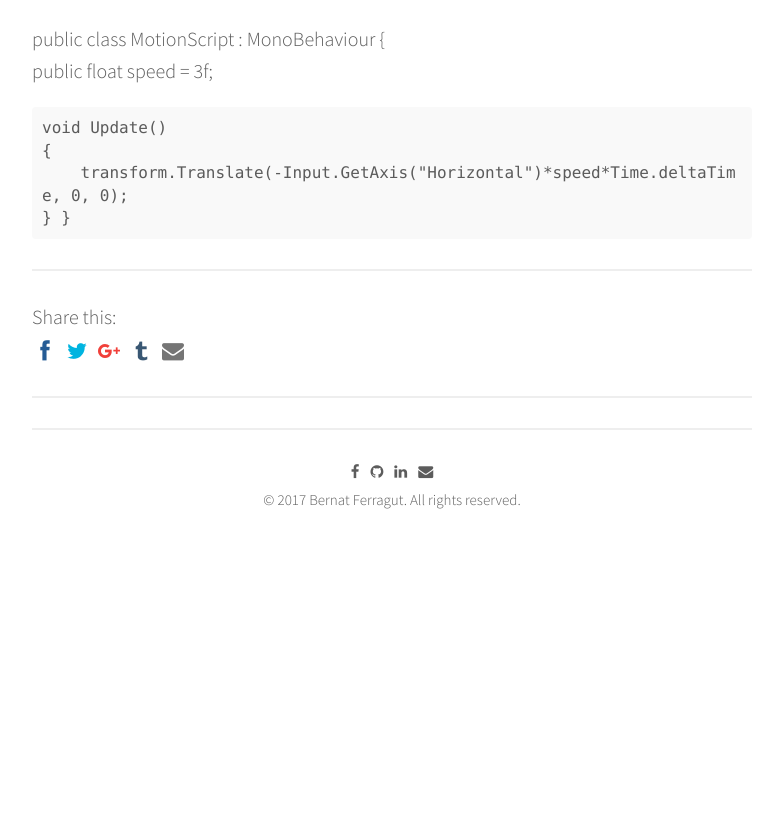
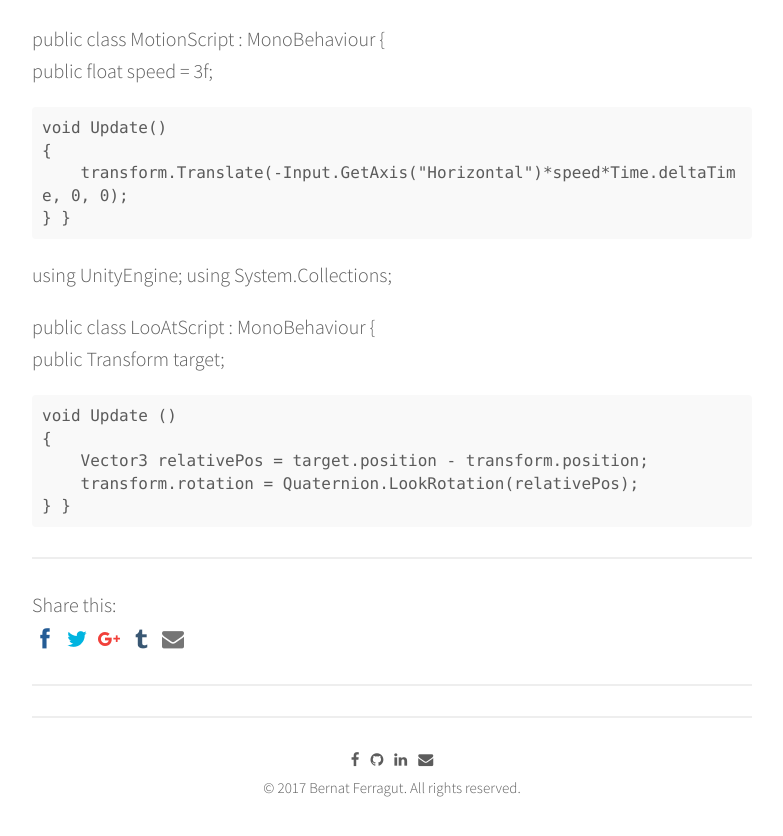
Before and after one commit to bernatferragut/FutureWeb-blog, a Jekyll site: the page built from _posts/22-12-16-VR-Scripting in Unity-2.md.md, in a window 1280 px wide and 900 px high, scrolled down 19933 px. Shown: the top 836 px of the window, without its empty margins (248-1031 px from the left). Built offline with Jekyll 4.4.1, drawn with Linux system fonts in a browser that asks for light colours; nearby versions of some CDN libraries; comment, search, counter and statistics services are not loaded; before the commit the page ends 20545 px from its top, so only the background shows below that.

Commit message:
Update 22-12-16-VR-Scripting in Unity-2.md.md
Quaternions 2

```diff
--- a/_posts/22-12-16-VR-Scripting in Unity-2.md.md
+++ b/_posts/22-12-16-VR-Scripting in Unity-2.md.md
@@ -900,3 +900,17 @@ public class MotionScript : MonoBehaviour
         transform.Translate(-Input.GetAxis("Horizontal")*speed*Time.deltaTime, 0, 0);
     }
 }
+
+using UnityEngine;
+using System.Collections;
+
+public class LooAtScript : MonoBehaviour
+{
+    public Transform target;
+
+    void Update ()
+    {
+        Vector3 relativePos = target.position - transform.position;
+        transform.rotation = Quaternion.LookRotation(relativePos);
+    }
+}
```
